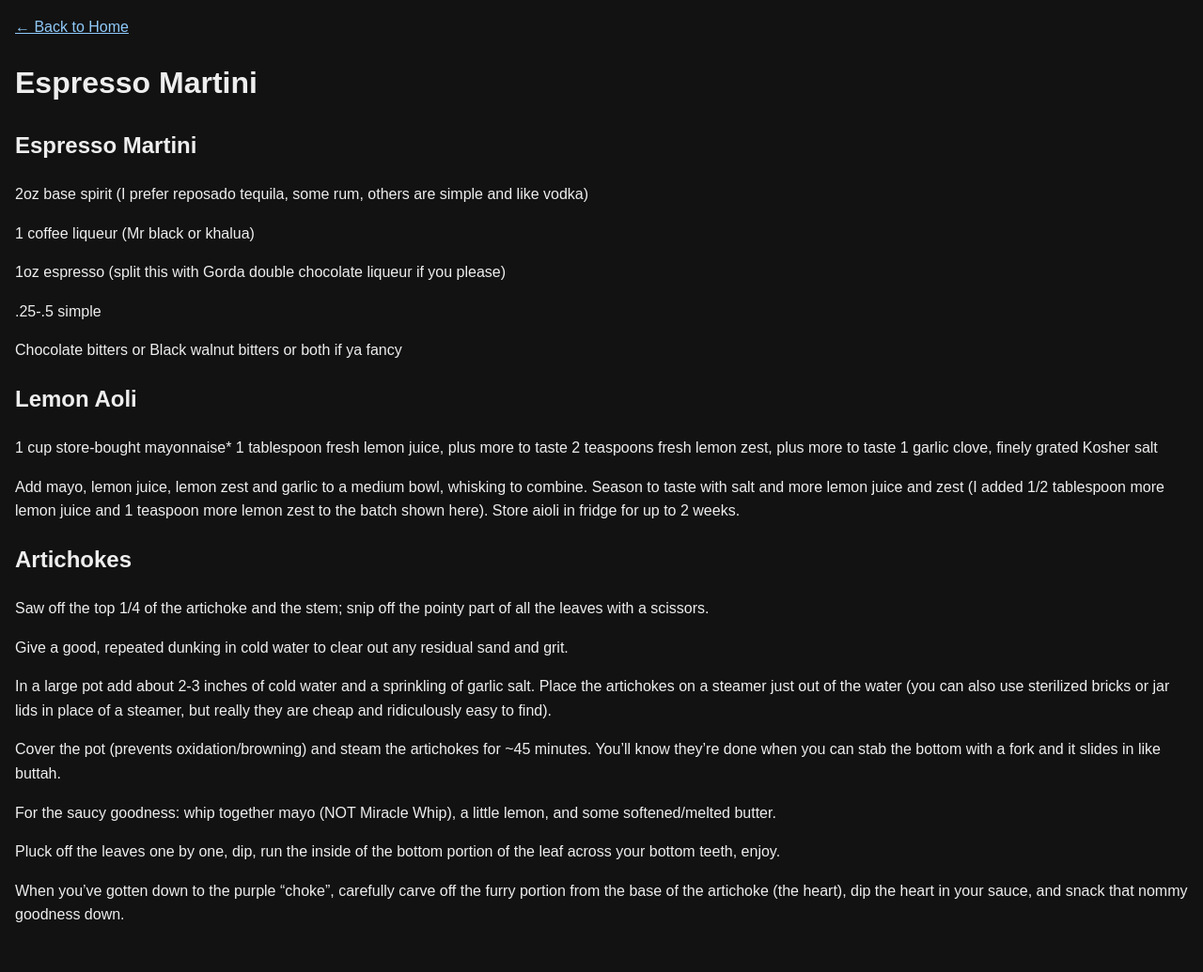
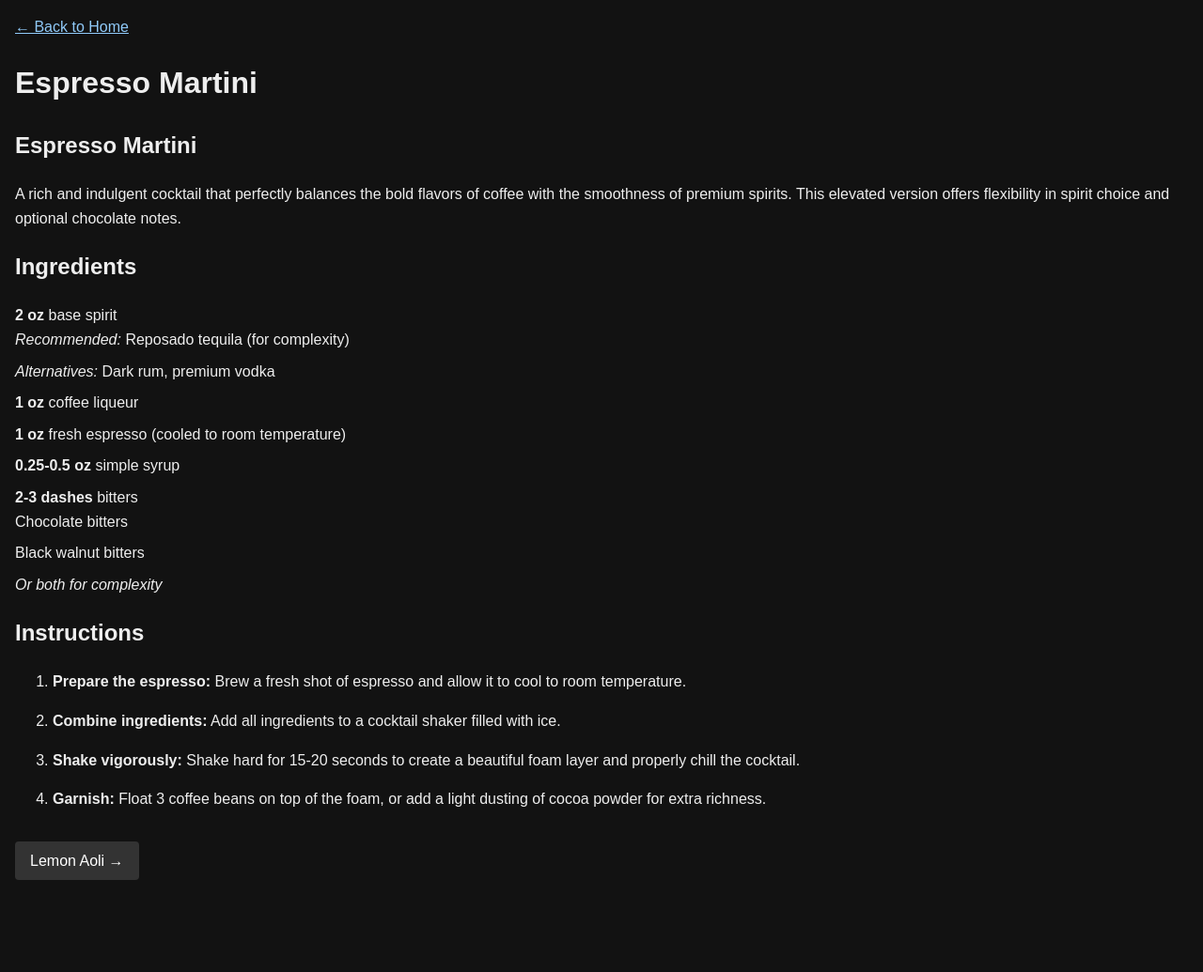
Before and after one commit to EEScott/eescott.github.io, a Jekyll site: the page built from _recipes/espresso-martini.md, in a window 1280 px wide. Shown: the whole page at 94% size. Built offline with Jekyll 4.4.1, drawn with Linux system fonts in a browser that asks for light colours; after the commit the page ends 953 px from its top, so only the background shows below that.

Commit message:
Refactor espresso martini recipe and add lemon aioli recipe

```diff
--- a/_recipes/espresso-martini.md
+++ b/_recipes/espresso-martini.md
@@ -6,39 +6,27 @@
 
 # Espresso Martini
 
-2oz base spirit (I prefer reposado tequila, some rum, others are simple and like vodka)
+A rich and indulgent cocktail that perfectly balances the bold flavors of coffee with the smoothness of premium spirits. This elevated version offers flexibility in spirit choice and optional chocolate notes.
 
-1 coffee liqueur (Mr black or khalua)
+## Ingredients
 
-1oz espresso (split this with Gorda double chocolate liqueur if you please)
+- **2 oz** base spirit
+  - *Recommended:* Reposado tequila (for complexity)
+  - *Alternatives:* Dark rum, premium vodka
+- **1 oz** coffee liqueur
+- **1 oz** fresh espresso (cooled to room temperature)
+- **0.25-0.5 oz** simple syrup
+- **2-3 dashes** bitters
+  - Chocolate bitters
+  - Black walnut bitters
+  - *Or both for complexity*
 
-.25-.5 simple
+## Instructions
 
-Chocolate bitters or Black walnut bitters or both if ya fancy
+1. **Prepare the espresso:** Brew a fresh shot of espresso and allow it to cool to room temperature.
 
+2. **Combine ingredients:** Add all ingredients to a cocktail shaker filled with ice.
 
-# Lemon Aoli
+3. **Shake vigorously:** Shake hard for 15-20 seconds to create a beautiful foam layer and properly chill the cocktail.
 
-1 cup store-bought mayonnaise*
-1 tablespoon fresh lemon juice, plus more to taste
-2 teaspoons fresh lemon zest, plus more to taste
-1 garlic clove, finely grated
-Kosher salt
-
-Add mayo, lemon juice, lemon zest and garlic to a medium bowl, whisking to combine. Season to taste with salt and more lemon juice and zest (I added 1/2 tablespoon more lemon juice and 1 teaspoon more lemon zest to the batch shown here). Store aioli in fridge for up to 2 weeks.
-
-# Artichokes
-
-Saw off the top 1/4 of the artichoke and the stem; snip off the pointy part of all the leaves with a scissors.
-
-Give a good, repeated dunking in cold water to clear out any residual sand and grit.
-
-In a large pot add about 2-3 inches of cold water and a sprinkling of garlic salt. Place the artichokes on a steamer just out of the water (you can also use sterilized bricks or jar lids in place of a steamer, but really they are cheap and ridiculously easy to find).
-
-Cover the pot (prevents oxidation/browning) and steam the artichokes for ~45 minutes. You'll know they're done when you can stab the bottom with a fork and it slides in like buttah.
-
-For the saucy goodness: whip together mayo (NOT Miracle Whip), a little lemon, and some softened/melted butter.
-
-Pluck off the leaves one by one, dip, run the inside of the bottom portion of the leaf across your bottom teeth, enjoy.
-
-When you've gotten down to the purple "choke", carefully carve off the furry portion from the base of the artichoke (the heart), dip the heart in your sauce, and snack that nommy goodness down.
+4. **Garnish:** Float 3 coffee beans on top of the foam, or add a light dusting of cocoa powder for extra richness.
```
Also changed, not shown: _recipes/lemon-aoli.md (added, +18 -0 lines).
